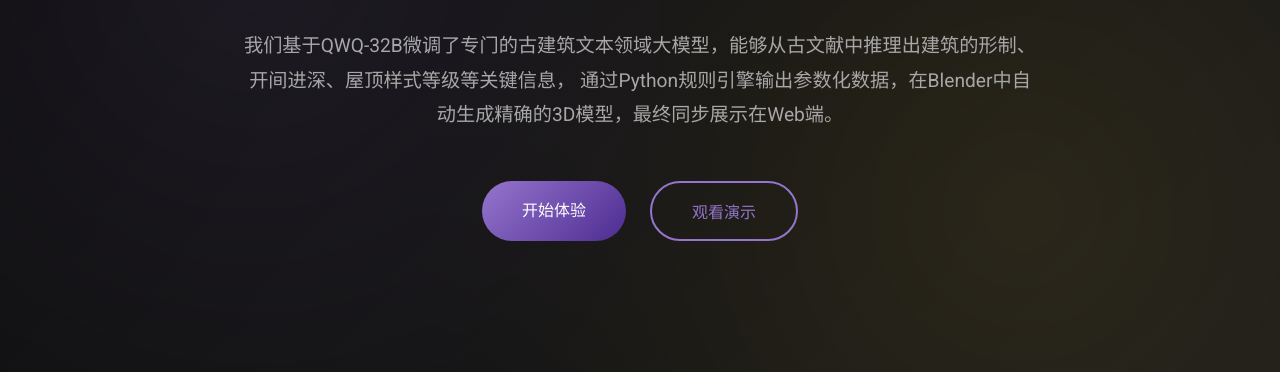
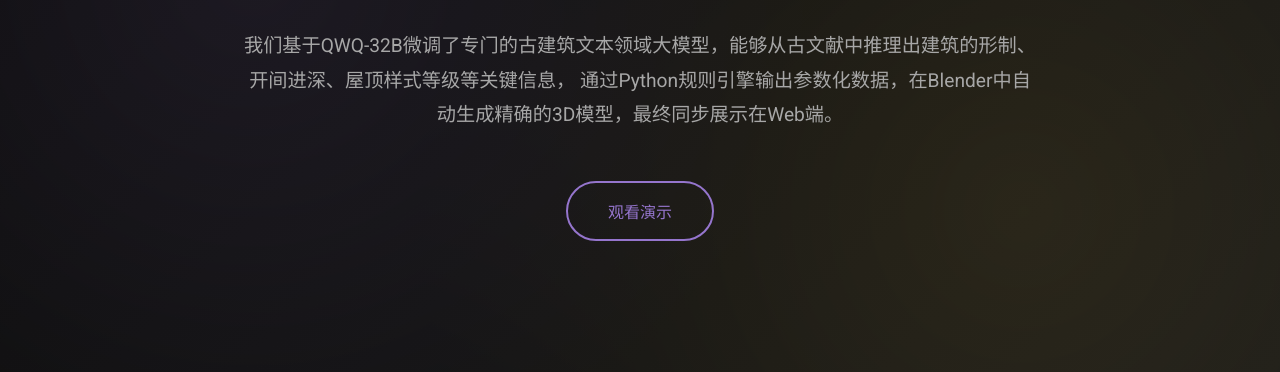
Before and after one commit to YImingZHANG615/medbuildai, a plain HTML site: page index.html in a window 1280 px wide. Shown: the part 428-800 px from the top of the page. Drawn offline with Linux system fonts and the light colour scheme.

Commit message:
移除开始体验按钮

```diff
--- a/index.html
+++ b/index.html
@@ -585,10 +585,6 @@
         </span>
       </p>
       <div class="cta-buttons">
-        <a href="index.html" class="cta-button cta-primary">
-          <span class="lang-zh">开始体验</span>
-          <span class="lang-en">Try Now</span>
-        </a>
         <a href="#demo" class="cta-button cta-secondary">
           <span class="lang-zh">观看演示</span>
           <span class="lang-en">Watch Demo</span>
```
